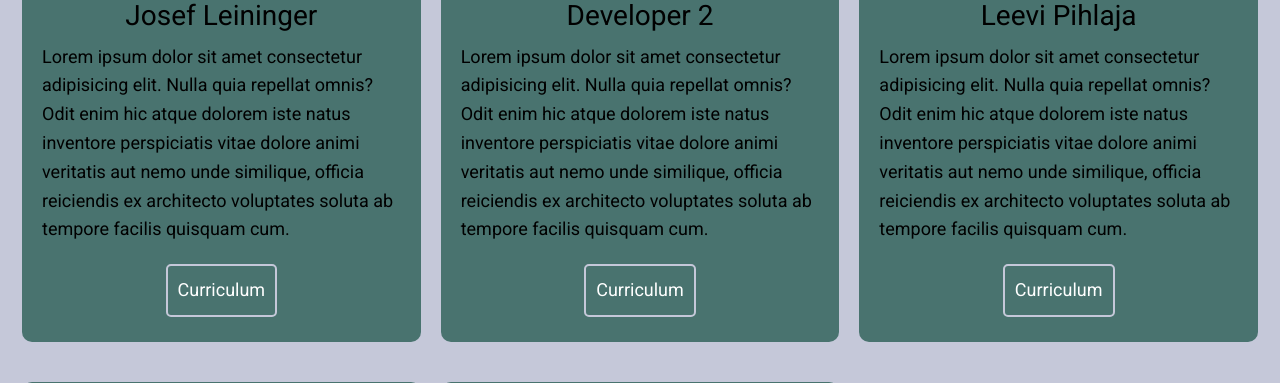
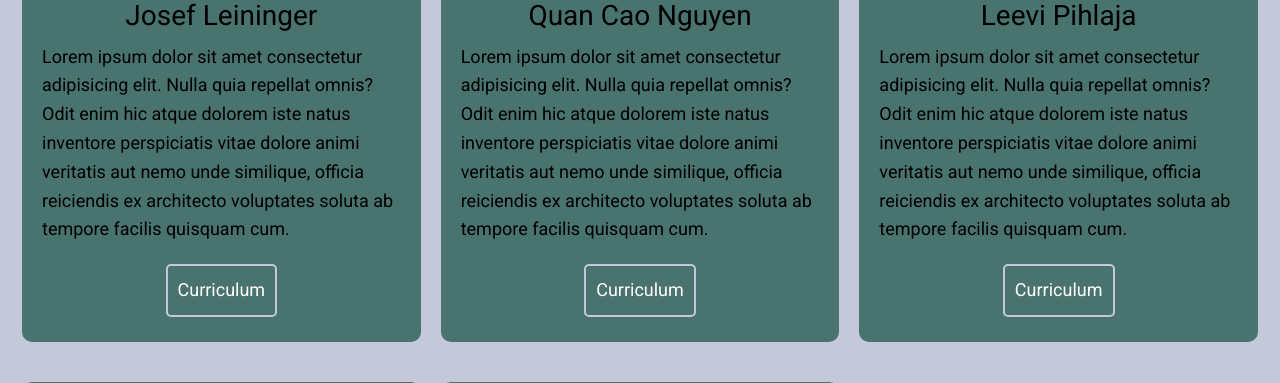
Before and after one commit to JosefLeininger03/carbon_app_2025, a Flask app: page / in a window 1280 px wide. Shown: the part 863-1246 px from the top of the page. Run offline with Flask 2, Linux system fonts and the light colour scheme; some libraries are stand-ins or nearby versions.

Commit message:
Update home.html

```diff
--- a/capp/templates/home.html
+++ b/capp/templates/home.html
@@ -55,7 +55,7 @@
         </div>
         <div class="box">
           <img src="https://randomuser.me/api/portraits/women/11.jpg" alt="" style="border-radius: 50%; width:200px;">
-          <h3>Developer 2</h3>
+          <h3>Quan Cao Nguyen</h3>
           <p>  Lorem ipsum dolor sit amet consectetur adipisicing elit. Nulla quia repellat omnis? Odit enim hic atque dolorem iste natus inventore perspiciatis vitae dolore animi veritatis aut nemo unde similique, officia reiciendis ex architecto voluptates soluta ab tempore facilis quisquam cum.
           </p>
           <div class="section_container_buttons_developers">
```
